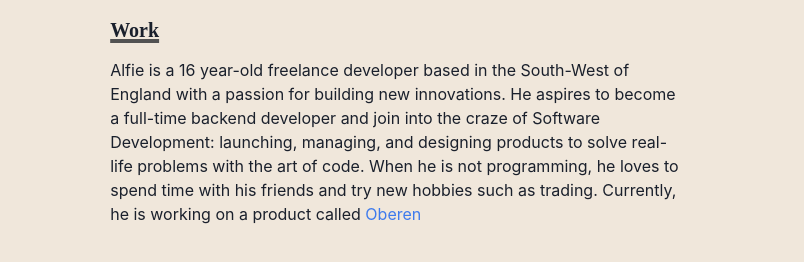
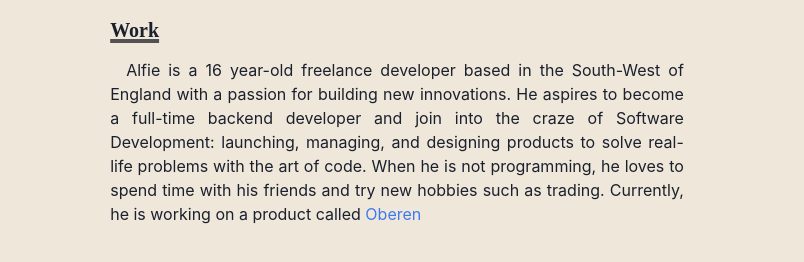
Before and after one commit to alfiephillips/alfiephillips.com, a Next.js app: page / in a window 1280 px wide. Shown: the part 228-490 px from the top of the page, without its empty margins (243-1047 px from the left). Built offline with nearby package versions, Linux system fonts and the light colour scheme.

Commit message:
Paragraph

```diff
--- /dev/null
+++ b/components/Paragraph.tsx
@@ -0,0 +1,8 @@
+import styled from "@emotion/styled";
+
+const Paragraph = styled.p`
+    text-align: justify;
+    text-indent: 1em;
+`;
+
+export default Paragraph;
--- a/pages/index.tsx
+++ b/pages/index.tsx
@@ -9,7 +9,9 @@
     useColorModeValue,
     Link
 } from "@chakra-ui/react";
+
 import Section from "../components/Section";
+import Paragraph from "../components/Paragraph";
 
 const Home: NextPage = () => {
     return (
@@ -52,7 +54,7 @@
                 <Heading as="h3" variant="section-title">
                     Work
                 </Heading>
-                <p>
+                <Paragraph>
                     Alfie is a 16 year-old freelance developer based in the
                     South-West of England with a passion for building new
                     innovations. He aspires to become a full-time backend
@@ -65,7 +67,7 @@
                     <NextLink href="/projects/oberen">
                         <Link>Oberen</Link>
                     </NextLink>
-                </p>
+                </Paragraph>
             </Section>
         </Container>
     );
```
